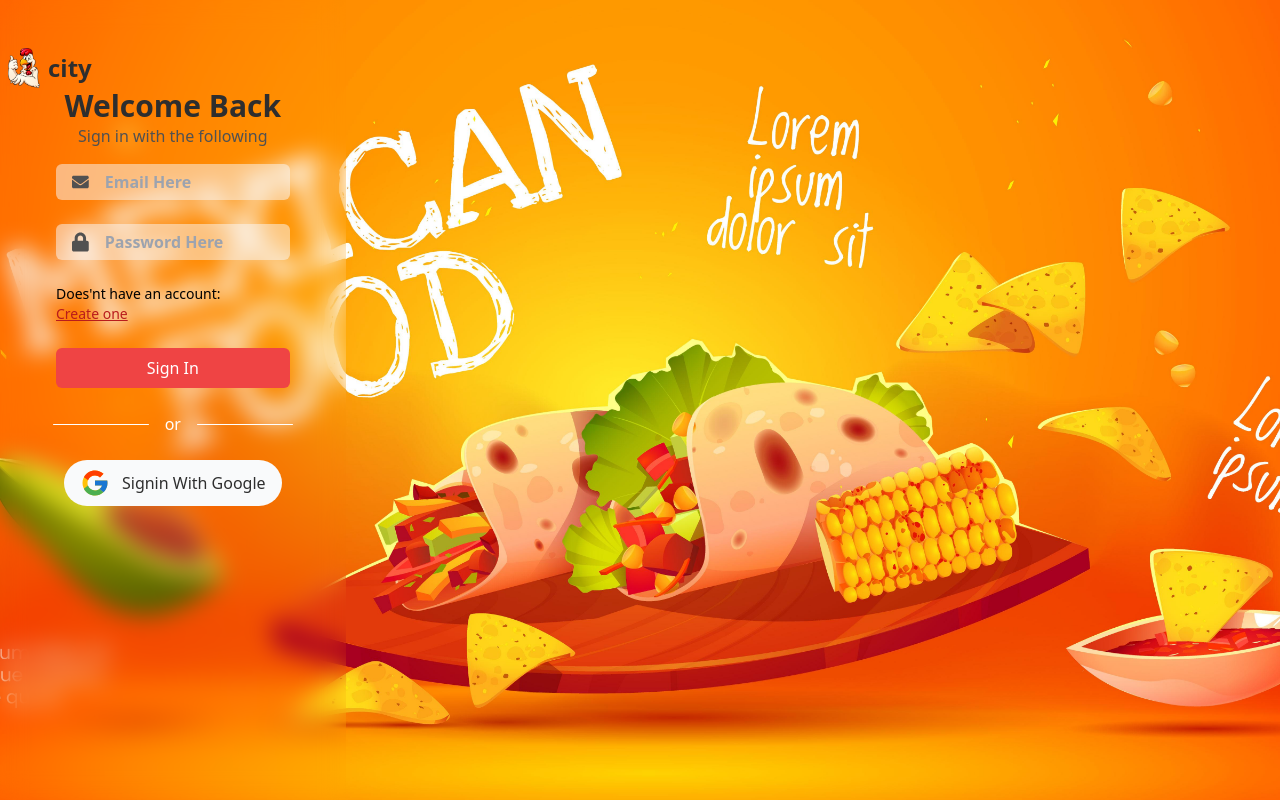
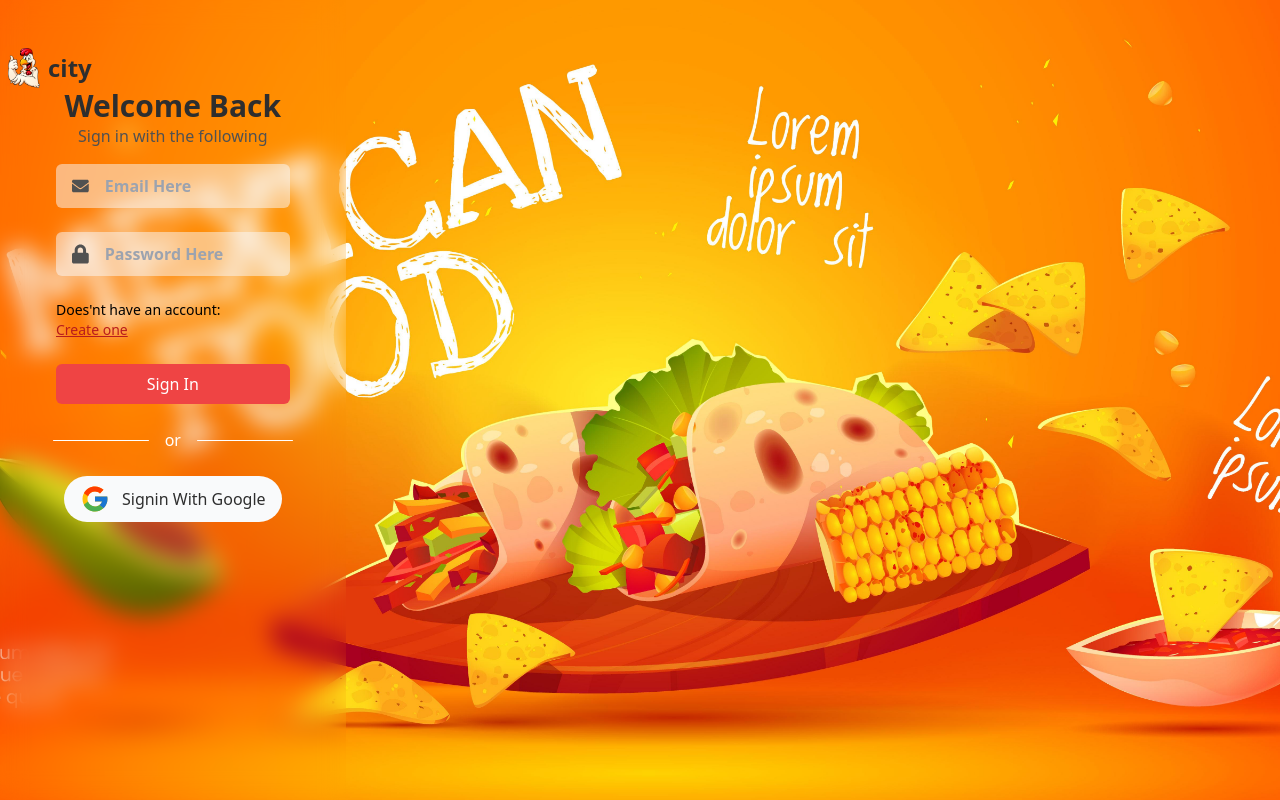
Before and after one commit to web461/restuarant-website, a React (Create React App) app: page /login in a window 1280 px wide. Built offline with nearby package versions, Linux system fonts and the light colour scheme.

Commit message:
adjustment of the login ui

```diff
--- a/src/components/Logininput.jsx
+++ b/src/components/Logininput.jsx
@@ -7,7 +7,7 @@ const Logininput = ({placeHolder, Icon, InputState, InputStateFunc, type, isSign
 
     return (
     <motion.div {...fadeinout}
-     className={`flex items-center justify-center gap-4 bg-gray-50 bg-opacity-50   backdrop-blur-md rounded-md w-full px-4 py-2
+     className={`flex items-center justify-center gap-4 bg-gray-50 bg-opacity-50   backdrop-blur-md rounded-md w-full px-4 py-3
      ${isFocus? "shadow-md shadow-red-400": "shadow-none"}`}>
         {Icon}
         <input type={type}
```
